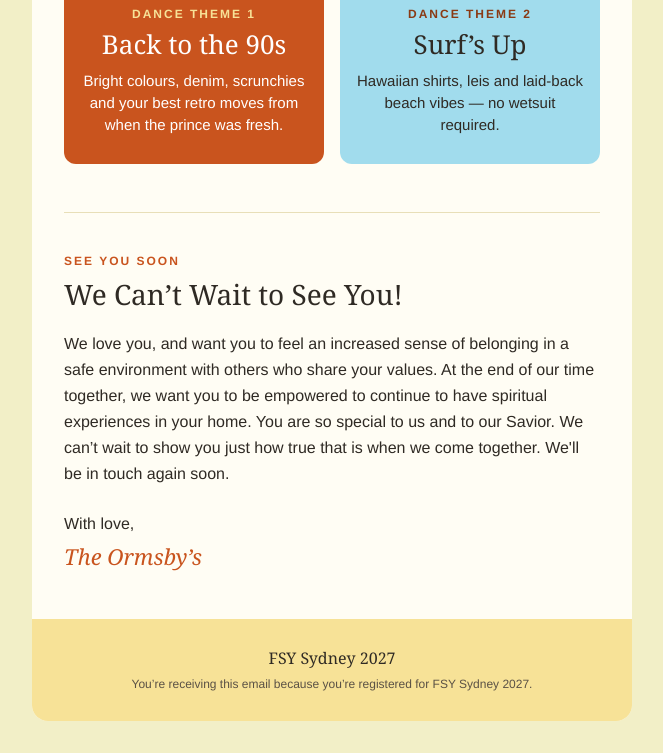
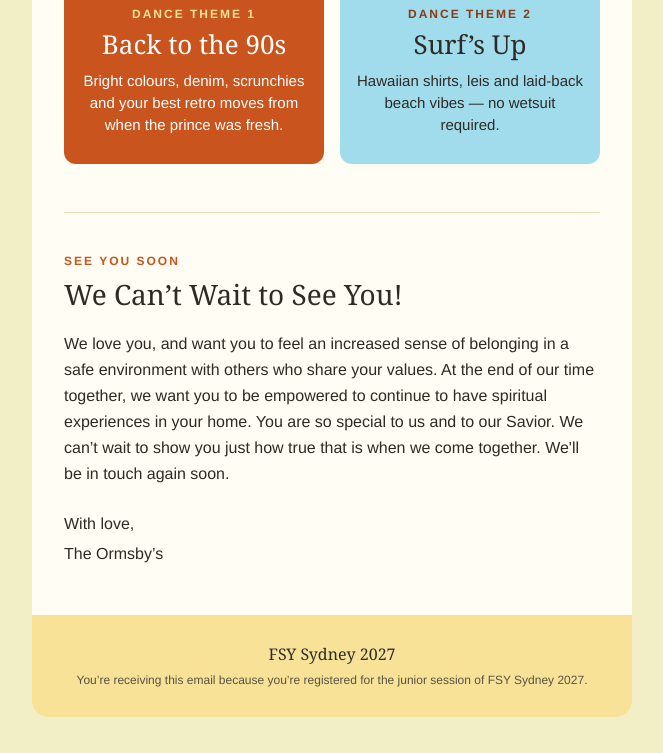
Before and after one commit to jardianormsby/FSY, a plain HTML site: page newsletter.html in a window 1280 px wide. Shown: the part 2521-3274 px from the top of the page, without its empty margins (308-971 px from the left). Drawn offline with Linux system fonts and the light colour scheme.

Commit message:
Add files via upload

```diff
--- a/newsletter.html
+++ b/newsletter.html
@@ -282,7 +282,7 @@
           We love you, and want you to feel an increased sense of belonging in a safe environment with others who share your values. At the end of our time together, we want you to be empowered to continue to have spiritual experiences in your home. You are so special to us and to our Savior. We can’t wait to show you just how true that is when we come together. We'll be in touch again soon.
         </p>
         <p class="body-copy" style="margin:0 0 4px 0;font-family:Helvetica,Arial,sans-serif;font-size:16px;line-height:26px;color:#2F2A24;">With love,</p>
-        <p style="margin:0;font-family:Georgia,'Times New Roman',serif;font-size:22px;line-height:30px;color:#C9541E;font-style:italic;">The Ormsby’s</p>
+        <p class="body-copy" style="margin:0;font-family:Helvetica,Arial,sans-serif;font-size:16px;line-height:26px;color:#2F2A24;">The Ormsby’s</p>
       </td>
     </tr>
 
@@ -290,7 +290,7 @@
     <tr>
       <td align="center" bgcolor="#F7E297" class="px" style="background-color:#F7E297;border-radius:0 0 16px 16px;padding:28px 32px;">
         <p style="margin:0 0 6px 0;font-family:Georgia,'Times New Roman',serif;font-size:16px;line-height:22px;color:#2F2A24;">FSY Sydney 2027</p>
-        <p style="margin:0;font-family:Helvetica,Arial,sans-serif;font-size:12px;line-height:18px;color:#5A5145;">You’re receiving this email because you’re registered for FSY Sydney 2027.</p>
+        <p style="margin:0;font-family:Helvetica,Arial,sans-serif;font-size:12px;line-height:18px;color:#5A5145;">You’re receiving this email because you’re registered for the junior session of FSY Sydney 2027.</p>
       </td>
     </tr>
 
```
